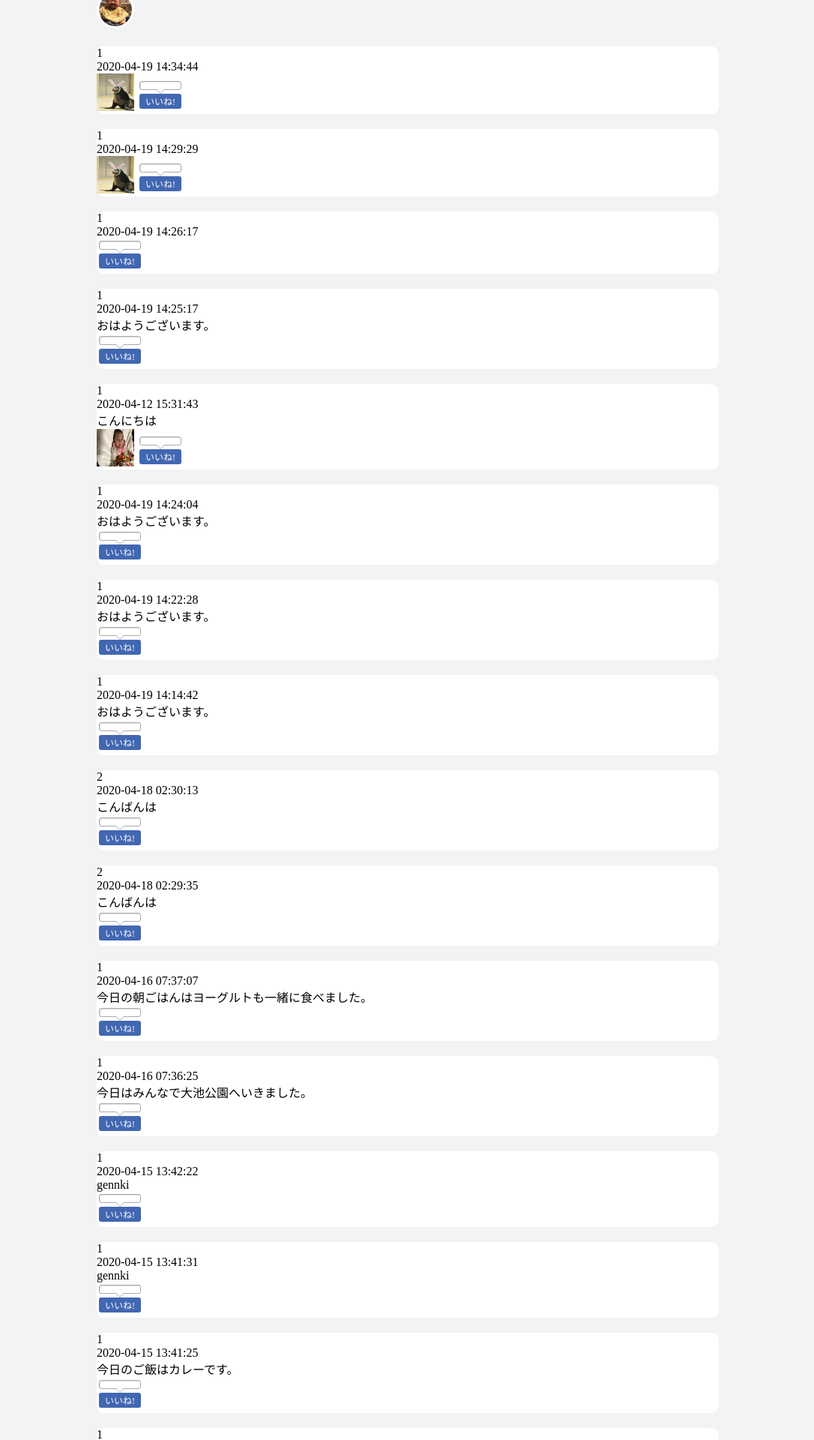
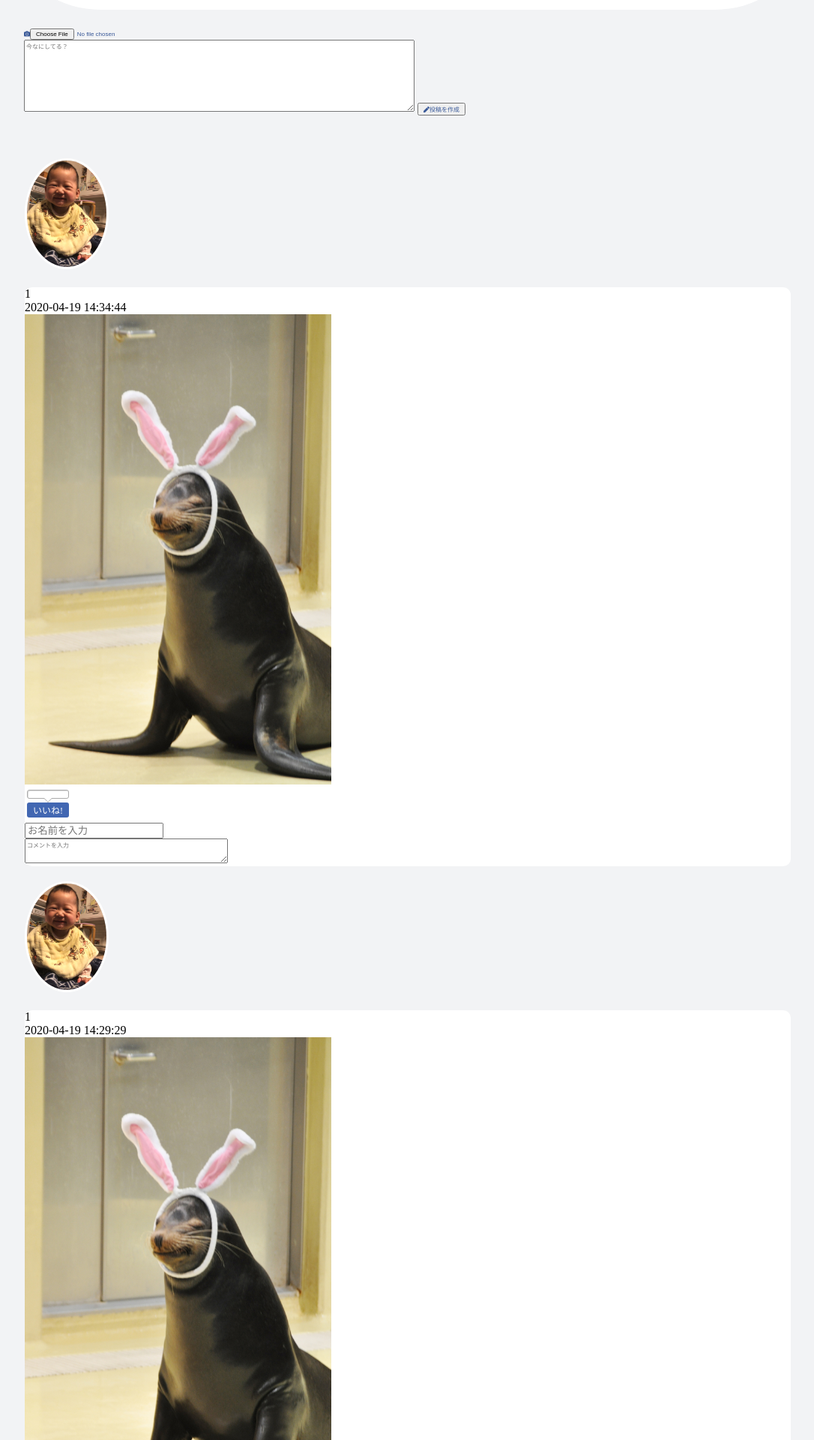
Before and after one commit to noemoriwaki/php_facebook, a PHP site: page /facebook.php in a window 1280 px wide. Shown: the part 1135-3055 px from the top of the page at 75% size, without its empty margins (96-1182 px from the left). Run offline with PHP 8.4, Linux system fonts and the light colour scheme; data comes from the database, SQL or seed files in the repository; some libraries are stand-ins or nearby versions.

Commit message:
ファイルを更新

```diff
--- a/css/facebook.css
+++ b/css/facebook.css
@@ -213,9 +213,9 @@ font-size: 0.5rem;
 	text-align:center;
 	vertical-align:middle;
 }
-.aiin-handle:action{
+/* .aiin-handle:action{
 
-}
+} */
 /* label */
 .aiin-label {
 	font-size:12px;
@@ -225,34 +225,3 @@ font-size: 0.5rem;
 .aiin-btn.aiin-sel .aiin-label {
 	color:#ff0;
 }
-
- /*--画面サイズが1024pxからはここを読み込む--*/
- @media screen and (min-width:1024px) {
-     body{
-         width: 65%;
-     }
-    #friends{
-        width: 350px;
-        margin: 0 250px;
-    }
-    #form{
-        width: 600px;
-        position: relative;
-        left:240px;
-        top: -280px;
-    }
-    #post{
-        width: 65%;
-        position: relative;
-        bottom: 210px;
-    }
-    #post img{
-        width: 50px;
-        height: 50px;
-    }
-    .post_info{
-        position: relative;
-        left: 50px;
-        bottom: 50px;
-    }
- }
--- a/facebook.php
+++ b/facebook.php
@@ -37,7 +37,7 @@ $result = selectAll($dbh);
         <meta name="viewport" content="width=device-width,initial-scale=1.0,minimum-scale=1.0">
         <link rel="stylesheet" href="css/facebook.css">
         <link rel="stylesheet" href="css/header_footer.css">
-        <link rel="stylesheet" href="css/responsive_header.css">
+        <link rel="stylesheet" href="css/responsive.css">
         <link rel="stylesheet" href="https://use.fontawesome.com/releases/v5.6.3/css/all.css">
          <title>facebook</title>
     </head>
@@ -138,17 +138,13 @@ $result = selectAll($dbh);
                                         }
                                     </script>
 
-                </div>
+            </div>
                 <!-- ここから投稿表示 -->
             <div id="post">
-                <div class="post_header">
-                    <div class="users_img post_img">
-                        <img src="facebook_image/icon.01.jpeg" alt="users画像">
-                    </div>
-                    <div class="post_info">
-                        <!-- 日時を追加できるようにする -->
-                    </div>
                         <?php foreach( $result as $row):?>
+                            <div class="users_img post_img">
+                                <img src="facebook_image/icon.01.jpeg" alt="users画像">
+                            </div>
                             <div class="post_receive">
 
                                 <p><?php echo $row['user_id'];?></p>
@@ -158,7 +154,7 @@ $result = selectAll($dbh);
                             <!-- post_imageが入っている時実行する -->
                                 <?php if (!empty($row['post_image'])): ?>
                                     <img class="upload_img" src="./upload_dir/<?php echo $row['post_image'];?>">
-                                <?php endif ?>
+                                <?php endif ?><br>
 
                             <!-- いいねボタンを実装してみる -->
                                 <div class="aiin-btn">
@@ -177,9 +173,12 @@ $result = selectAll($dbh);
                                         <span class="aiin-label">いいね!</span>
                                     </div>
                                 </div>
+                                <form action="facebook.php" method="POST">
+                                    <input type="text" name = "friend_name" placeholder ="お名前を入力"></label><br>
+                                    <textarea name="friend_text" id="friend_text" placeholder ="コメントを入力" cols="50" rows=3></textarea>
+                                </form>
                             </div>
                         <?php endforeach ?>
-                </div>
             </div>
         </main>
     </body>
```
Also changed, not shown: upload_dir/D0E404DB-FA08-472E-8791-D19C629DE070.jpeg (added).
